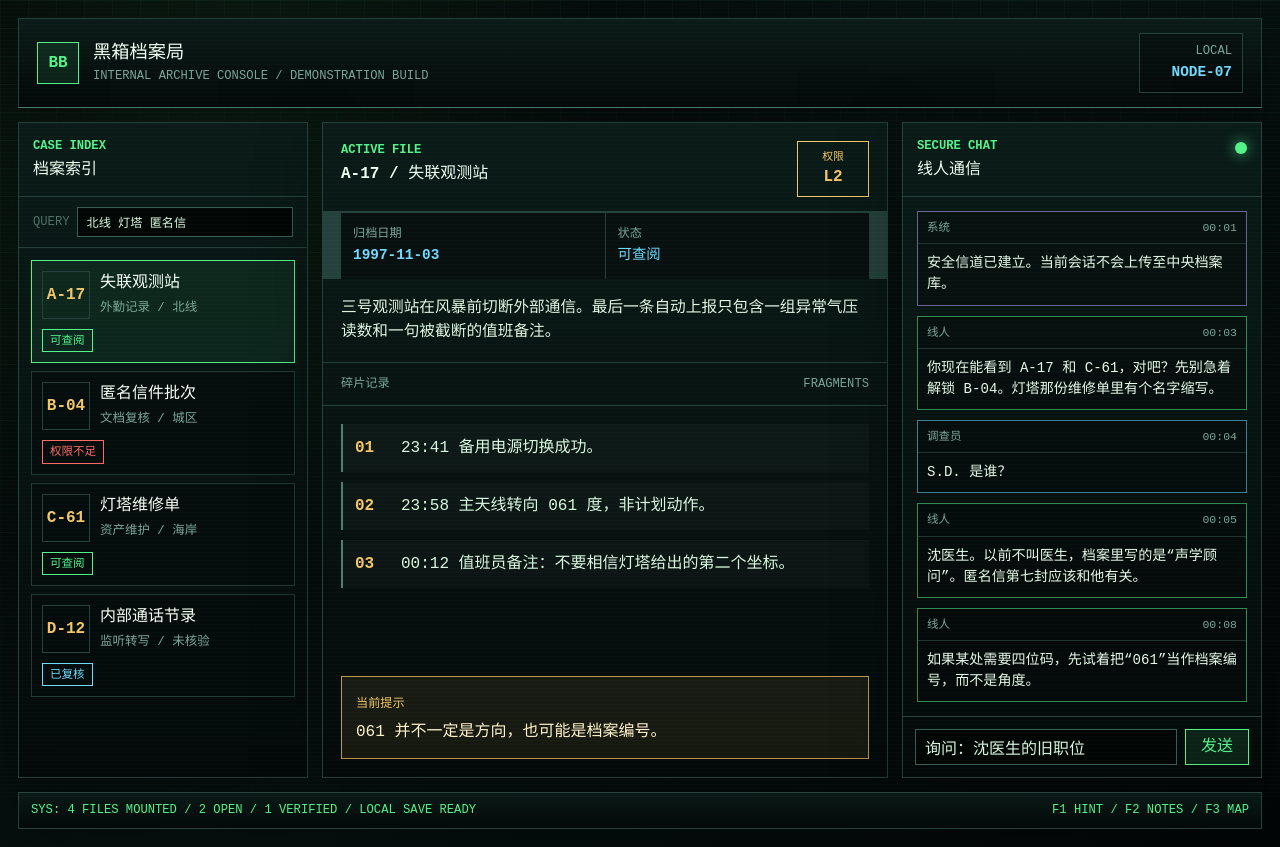
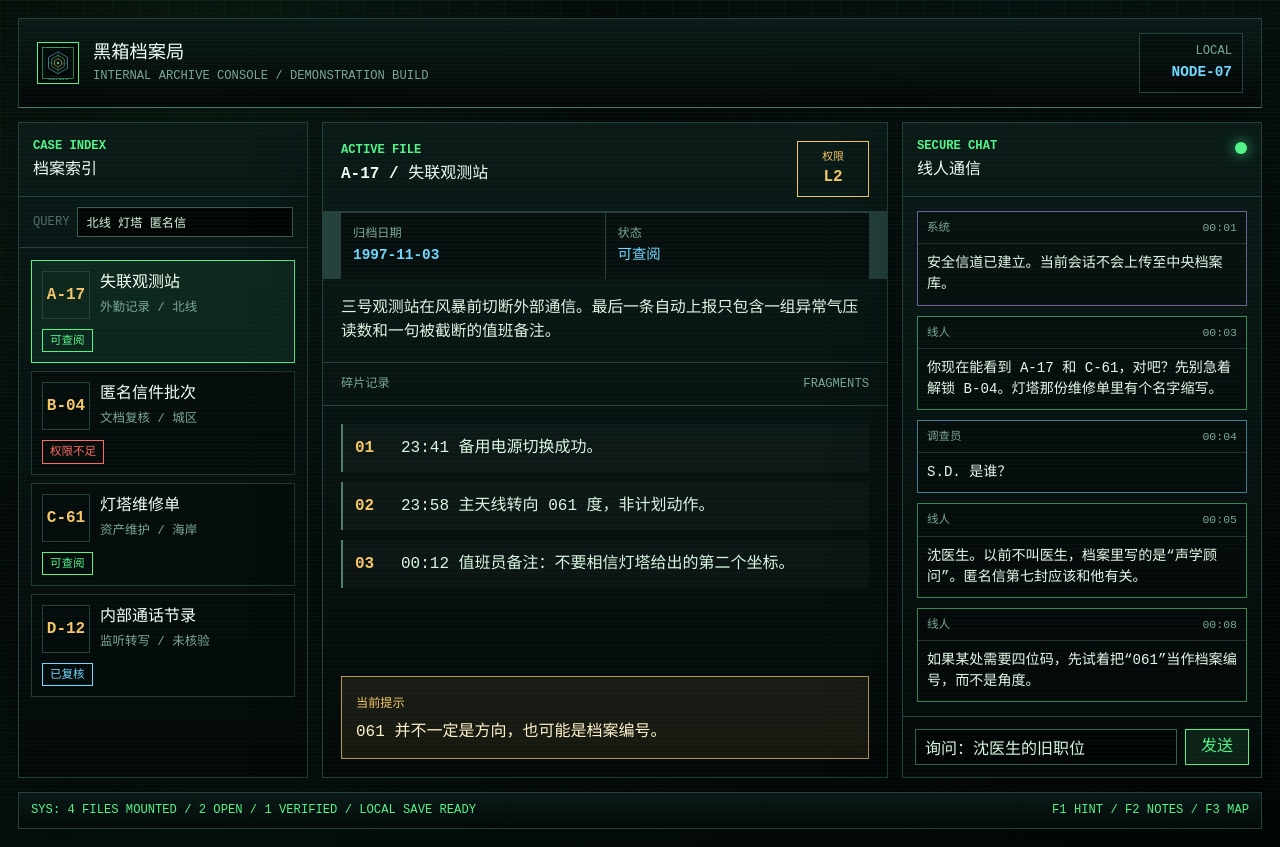
Before and after one commit to Better-Rain/Echo-of-Terminal, a website built with Vite: page index.html in a window 1280 px wide. Built offline with nearby package versions, Linux system fonts and the light colour scheme.

Commit message:
Add archive system visual identity

```diff
--- a/src/main.ts
+++ b/src/main.ts
@@ -239,7 +239,7 @@ function render(): void {
       <div class="scanlines" aria-hidden="true"></div>
       <header class="topbar">
         <div class="brand-block">
-          <span class="brand-mark">BB</span>
+          <img class="brand-mark" src="./assets/bureau-seal.svg" alt="" />
           <div>
             <h1>黑箱档案局</h1>
             <p>Internal Archive Console / Demonstration Build</p>
--- a/src/styles.css
+++ b/src/styles.css
@@ -122,15 +122,12 @@ button {
 }
 
 .brand-mark {
-  display: grid;
   flex: 0 0 auto;
   width: 42px;
   height: 42px;
-  place-items: center;
   border: 1px solid var(--green);
   background: rgba(83, 243, 138, 0.09);
-  color: var(--green);
-  font-weight: 800;
+  object-fit: cover;
 }
 
 h1,
```
Also changed, not shown: public/assets/bureau-seal.svg (added).
